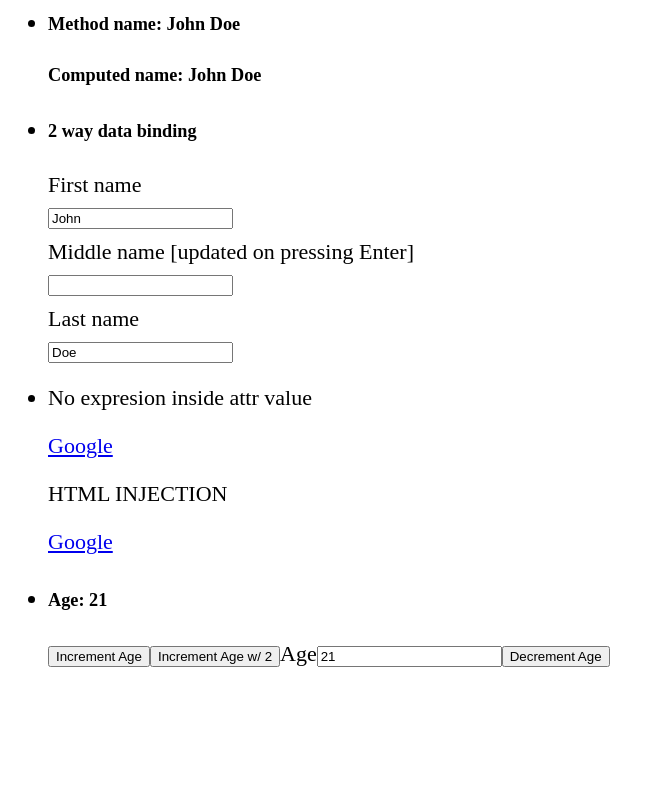
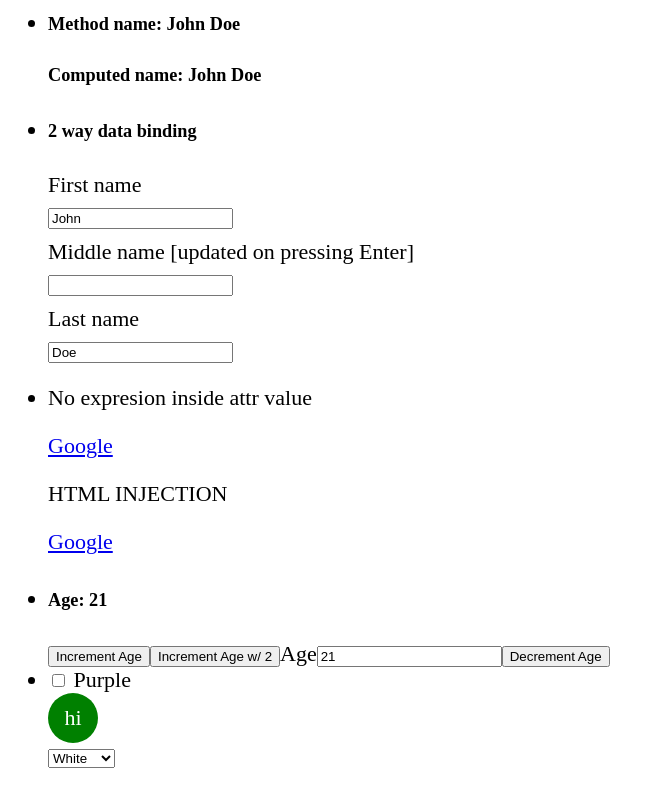
Before and after one commit to WebDevRaul/VueJs-Lvl-1, a plain HTML site: page index.html in a window 1280 px wide. Both pictures are taken after a click on the button "Increment Age". Shown: the part 101-892 px from the top of the page, without its empty margins (0-662 px from the left). Before the commit the page ends 800 px from the top, so only its background shows below. Drawn offline with nearby package versions, Linux system fonts and the light colour scheme.

Commit message:
Css :click

```diff
--- a/app.js
+++ b/app.js
@@ -6,7 +6,9 @@ const vm = Vue.createApp({
       l_name: 'Doe',
       url: 'https://google.com',
       raw_url: "<a href='https://google.com'  target='_blank'>Google</a>",
-      age: 20
+      age: 20,
+      isPurple: false,
+      selectedColor: ''
     }
   },
   methods: {
@@ -29,6 +31,16 @@ const vm = Vue.createApp({
   computed: {
     fullName() {
       return `${this.f_name} ${this.m_name} ${this.l_name}`
+    },
+    circleClasses() {
+      return { purple: this.isPurple }
+    }
+  },
+  watch: {
+    age(newV, oldV) {
+      setTimeout(() => {
+        this.age = 20
+      }, 3000)
     }
   }
 }).mount('#app')
--- a/index.html
+++ b/index.html
@@ -18,7 +18,7 @@
       <li>
         <h5>2 way data binding</h5>
         <label for="f_name">First name</label>
-        <input name='f_name' type="text" v-model.lazy.trim='f_name'>
+        <input name='f_name' type="text" v-model='f_name'>
         <label for="m_name">Middle name [updated on pressing Enter]</label>
         <input name='m_name' type="text" @keyup.enter='updateMiddleName'>
         <label for="l_name">Last name</label>
@@ -38,6 +38,15 @@
         <input name='age' type="number" v-model="age">
         <button type="button" @click="age--">Decrement Age</button>
       </li>
+      <li>
+        <label><input type="checkbox" v-model='isPurple'> Purple</label>
+        <div class="circle" :class="[selectedColor, circleClasses]">hi</div>
+        <select v-model="selectedColor">
+          <option value="">White</option>
+          <option value="text-black">Black</option>
+          <option value="text-orange">Orange</option>
+        </select>
+      </li>
     </ul>
   </main>
   <script src="https://unpkg.com/vue@next"></script>
--- a/main.css
+++ b/main.css
@@ -10,3 +10,26 @@ input[type="text"] {
 [v-cloak] {
   display: none;
 }
+
+.purple {
+  background-color: purple !important;
+}
+
+.circle {
+  display: flex;
+  align-items: center;
+  justify-content: center;
+  width: 50px;
+  height: 50px;
+  border-radius: 50px;
+  background-color: green;
+  color: white;
+}
+
+.text-black {
+  color: black !important;
+}
+
+.text-orange {
+  color: orange !important;
+}
```
